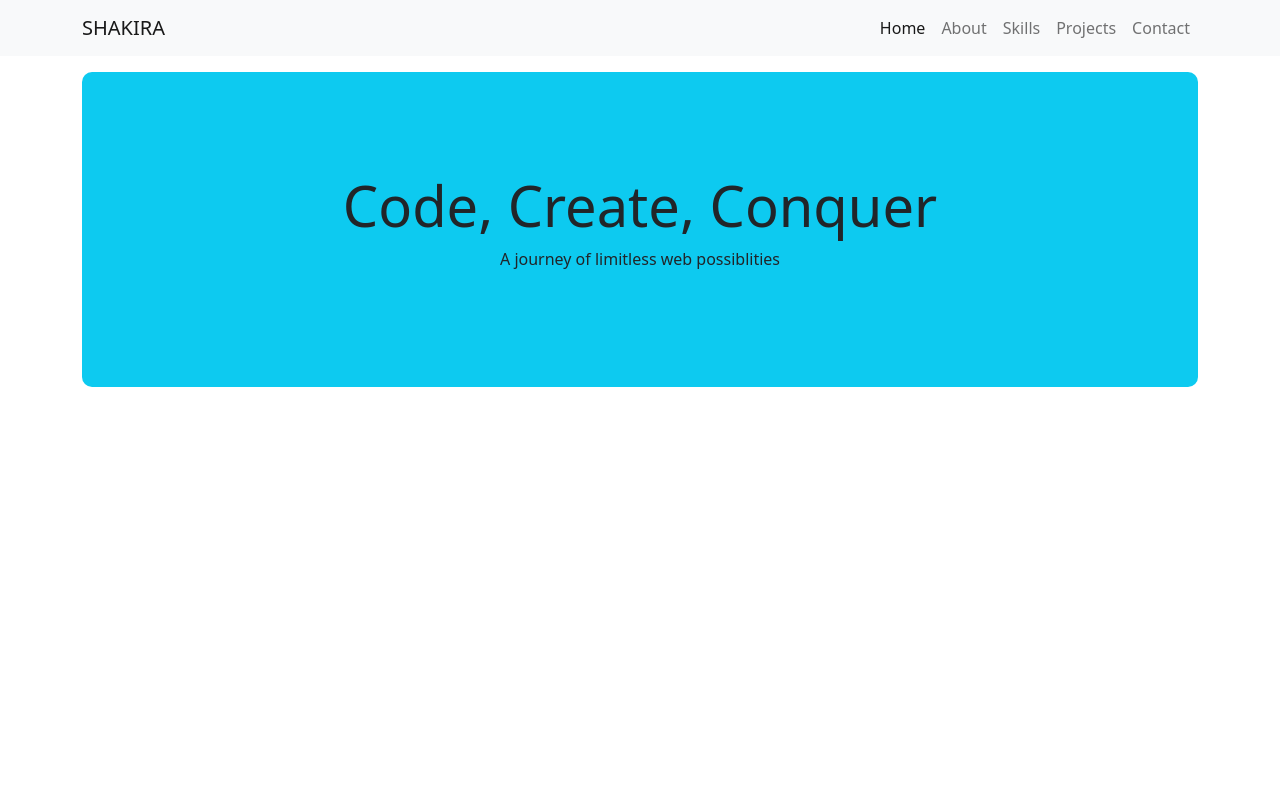
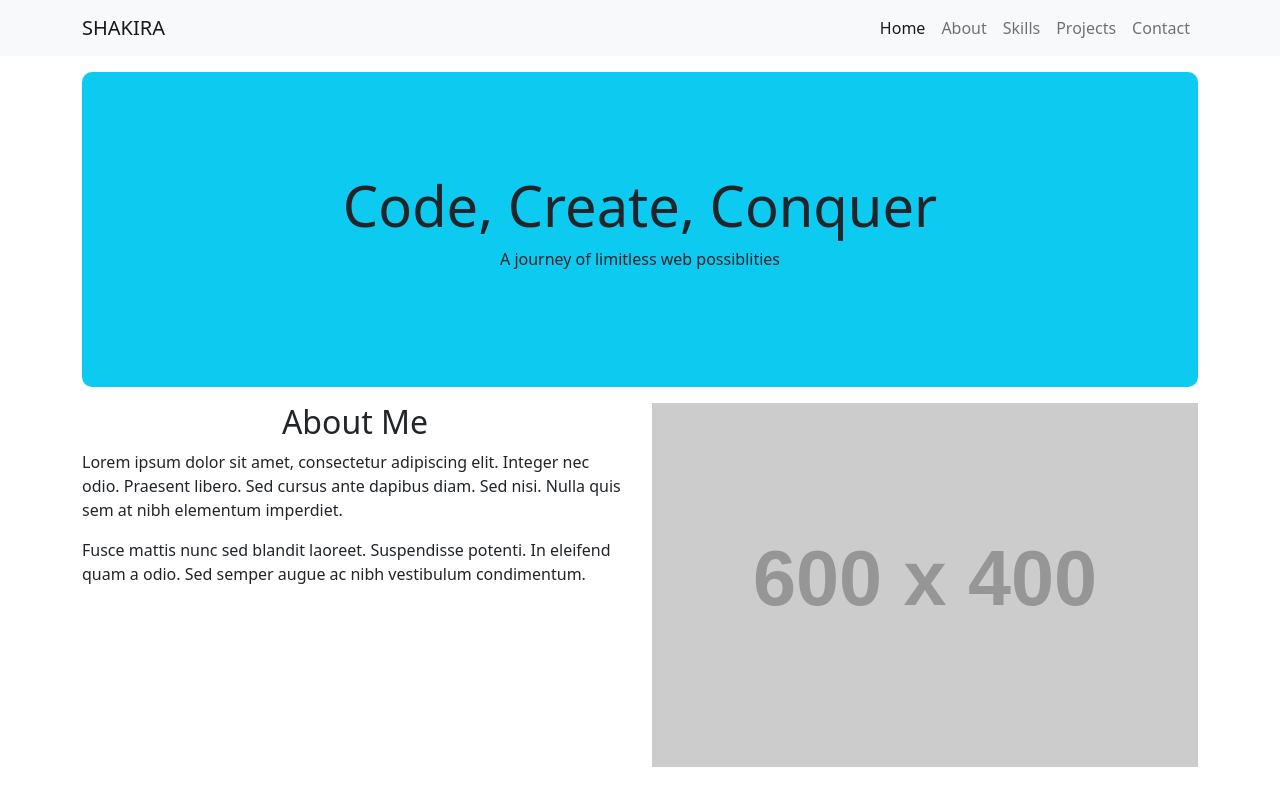
Before and after one commit to KaeTheDev/ShakiraPortfolio, a plain HTML site: page index.html in a window 1280 px wide. Drawn offline with nearby package versions, Linux system fonts and the light colour scheme; placeholder pictures from the web are drawn by us.

Commit message:
Added about me section

```diff
--- a/index.html
+++ b/index.html
@@ -52,7 +52,22 @@
 
 
 <!--ABOUT ME SECTION-->
-
+<div class="row">
+    <div class="col-md-6 mt-3">
+        <h2 class="text-center">About Me</h2>
+        <p>
+            Lorem ipsum dolor sit amet, consectetur adipiscing elit. Integer nec odio. Praesent libero. Sed
+            cursus ante dapibus diam. Sed nisi. Nulla quis sem at nibh elementum imperdiet.
+        </p>
+        <p>
+            Fusce mattis nunc sed blandit laoreet. Suspendisse potenti. In eleifend quam a odio. Sed semper
+            augue ac nibh vestibulum condimentum.
+        </p>
+    </div>
+    <div class="col-md-6 mt-3">
+        <img src="https://placehold.co/600x400" alt="Profile Image" class="img-fluid">
+    </div>
+</div>
         <!--END OF ABOUT ME SECTION-->
 
 
```
